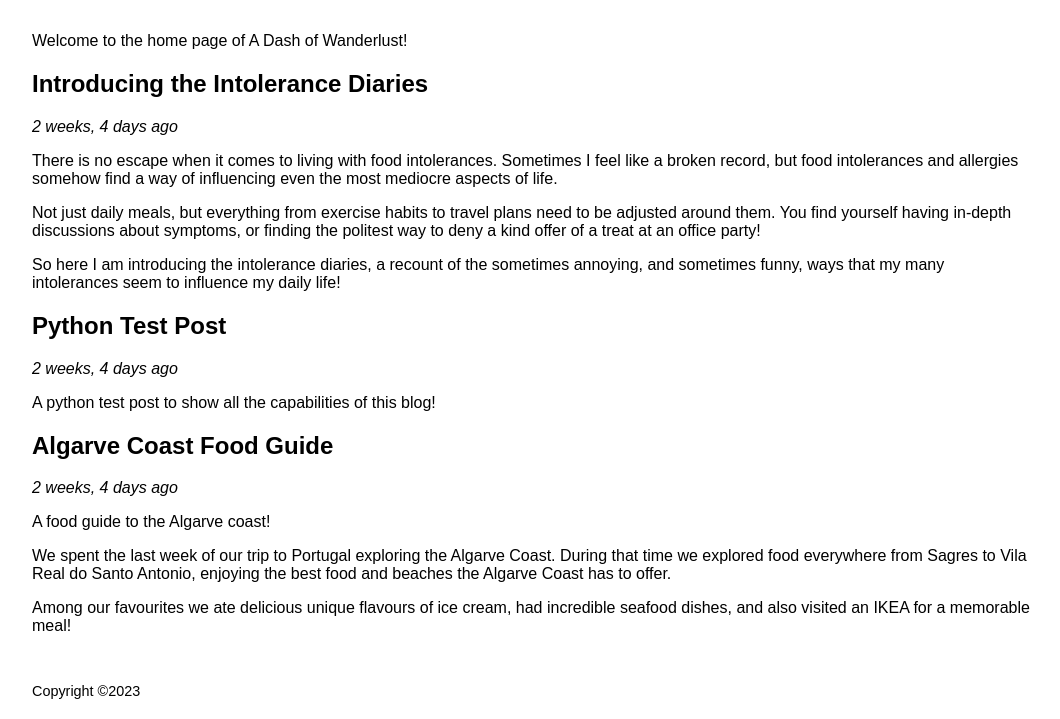
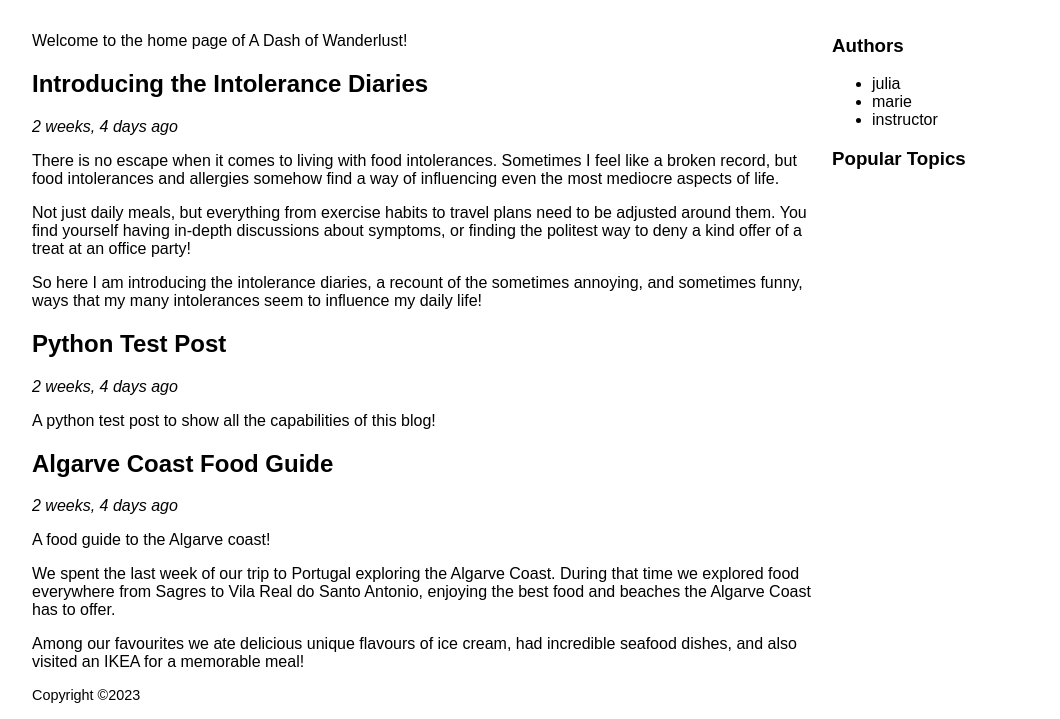
Before and after one commit to czubikj/julia_wanderlust, a Django app: page / in a window 1280 px wide. Shown: the part 120-839 px from the top of the page, without its empty margins (108-1168 px from the left). Run offline with Django 4.2, Linux system fonts and the light colour scheme; data comes from the database, SQL or seed files in the repository.

Commit message:
Author Tutorial & Logo Image addition

```diff
--- a/blog/models.py
+++ b/blog/models.py
@@ -1,6 +1,8 @@
 from django.conf import settings
 from django.db import models
 from django.utils import timezone
+
+from django.contrib.auth import get_user_model
 
 # Create your models here.
 class Topic(models.Model):
@@ -25,7 +27,10 @@ class PostQuerySet(models.QuerySet):
         return self.filter(status=self.model.PUBLISHED)
     def draft(self):
         return self.filter(status=self.model.DRAFT)
-
+    def get_authors(self):
+        User = get_user_model()
+        # Get the users who are authors of this queryset
+        return User.objects.filter(blog_posts__in=self).distinct()
 class Post(models.Model):
     """
     Represents a blog post
--- a/blog/static/blog/base.css
+++ b/blog/static/blog/base.css
@@ -66,7 +66,9 @@ a:hover {
 /* Style the main content */
 #main-content {
   margin-top: 1rem;
-  margin-bottom: 2rem;
+  display: grid;
+  /* The grid has 2 columns. 1 with auto width, the other is 200px wide */
+  grid-template-columns: auto 200px;
 }
 
 /* Style the footer */
--- a/blog/templates/blog/base.html
+++ b/blog/templates/blog/base.html
@@ -15,6 +15,9 @@
      <p>A blog about travel & good food!</p>
   </header>
 
+<!--img src="{% static "blog/blog_img.jpeg" %}" alt="Logo" width="1000" height="500"-->
+  <!-- image is too large, tag start is not closed!-->
+
   <!-- Top navigation -->
   <nav id="top-nav">
     <ul>
@@ -25,12 +28,29 @@
     </ul>
   </nav>
 
+  <!-- The main content -->
   <main id="main-content">
-    {% block main %}
-    <!-- Content for the main block will be rendered here -->
-    {% endblock %}
+    <div>
+      {% block main %}
+      <!-- Content for the main block will be rendered here -->
+      {% endblock %}
+    </div>
+
+    <aside id="sidebar">
+      <section id="author-list">
+        <h3>Authors</h3>
+        <ul>
+          {% for author in authors %}
+            <li>{{ author.get_username }}</li>
+          {% endfor %}
+        </ul>
+      </section>
+
+      <section id="topics-list">
+        <h3>Popular Topics</h3>
+      </section>
+    </aside>
   </main>
-
 
   <!-- The footer -->
   <footer id="site-footer">
--- a/blog/views.py
+++ b/blog/views.py
@@ -8,8 +8,10 @@ def home(request):
     """
     # Get last 3 posts
     latest_posts = models.Post.objects.published().order_by('-published')[:3]
+    authors = models.Post.objects.get_authors()
 
     context = {
+        'authors': authors,
         'latest_posts': latest_posts,
     }
 
```
Also changed, not shown: tests/blog/models/test_post.py (+19 -0 lines), blog/static/blog/blog_img.jpeg (added), 3 other files.
